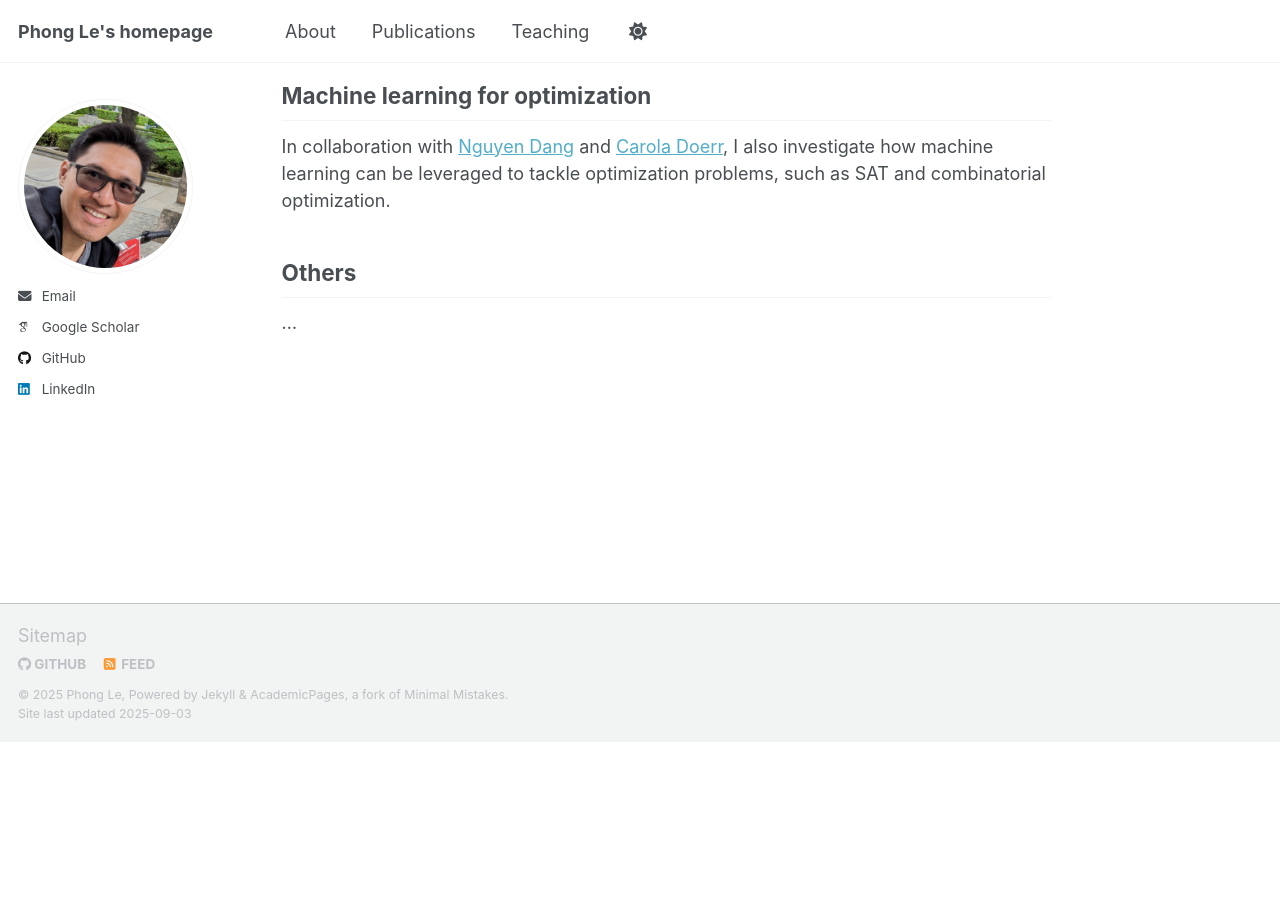
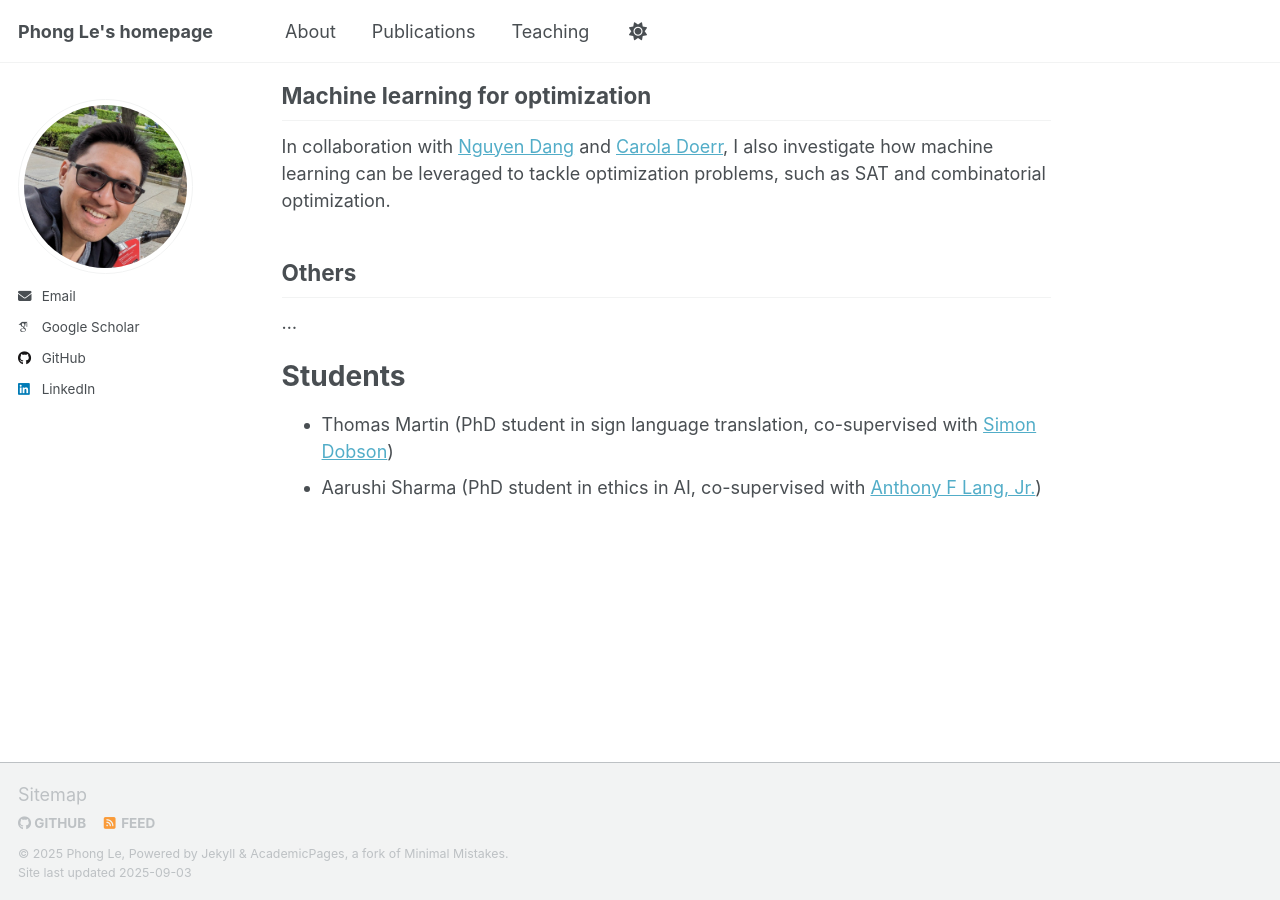
Before and after one commit to lephong/lephong.github.io, a Jekyll site: the page built from _pages/about.md, in a window 1280 px wide and 900 px high, scrolled down 1077 px. Built offline with Jekyll 4.4.1, drawn with Linux system fonts in a browser that asks for light colours; emoji names are drawn with the system emoji font; some web fonts are replaced; a script that is not in the unit is left out; before the commit the page ends 1818 px from its top, so only the background shows below that.

Commit message:
Update about.md

```diff
--- a/_pages/about.md
+++ b/_pages/about.md
@@ -36,3 +36,9 @@ In collaboration with [Nguyen Dang](https://ndangtt.github.io/) and [Carola Doer
 
 ## Others
 ...
+
+
+Students
+======
+- Thomas Martin (PhD student in sign language translation, co-supervised with [Simon Dobson](https://www.st-andrews.ac.uk/computer-science/people/sd80/))
+- Aarushi Sharma (PhD student in ethics in AI, co-supervised with [Anthony F Lang, Jr.](https://www.st-andrews.ac.uk/international-relations/people/al51/))
```
